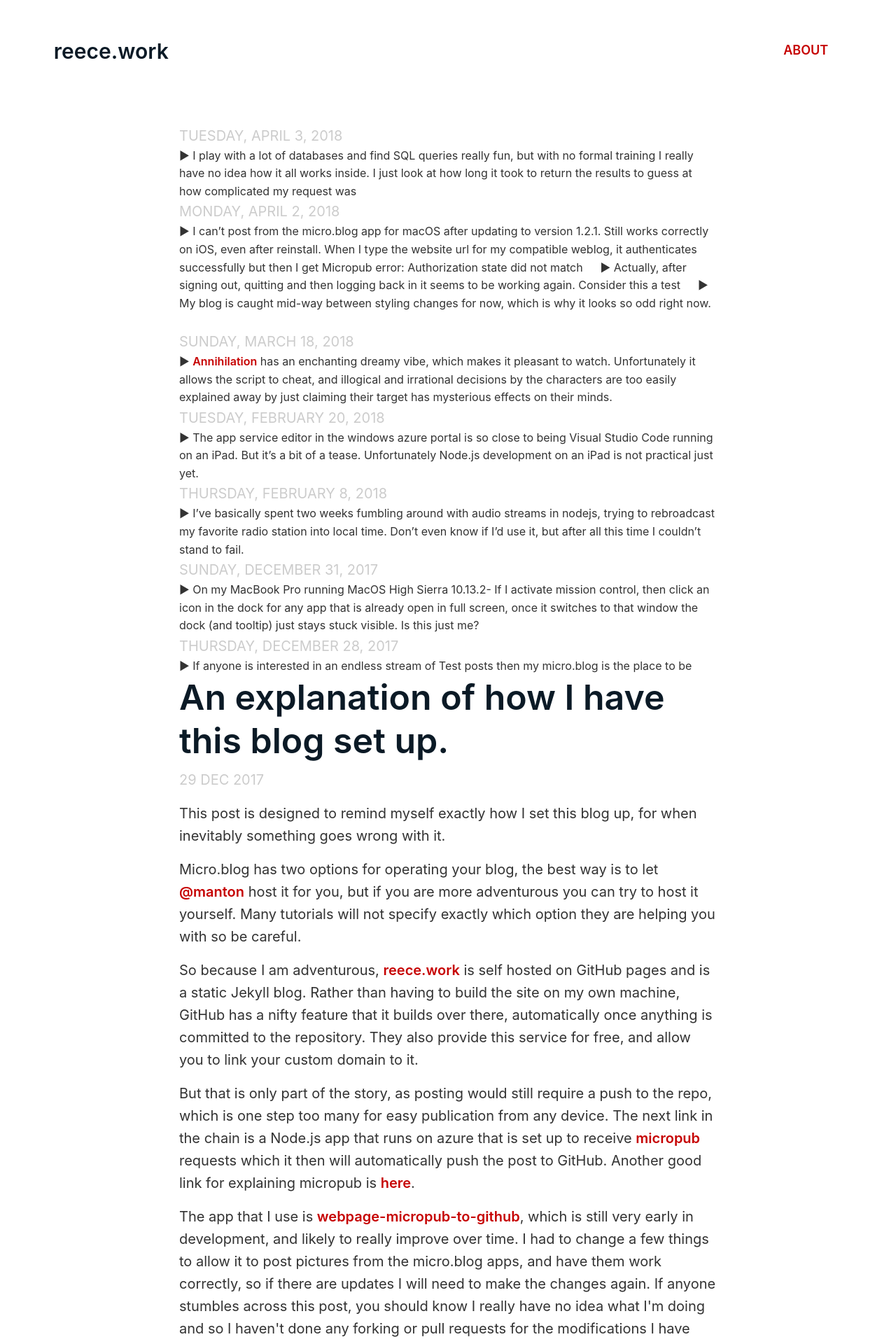
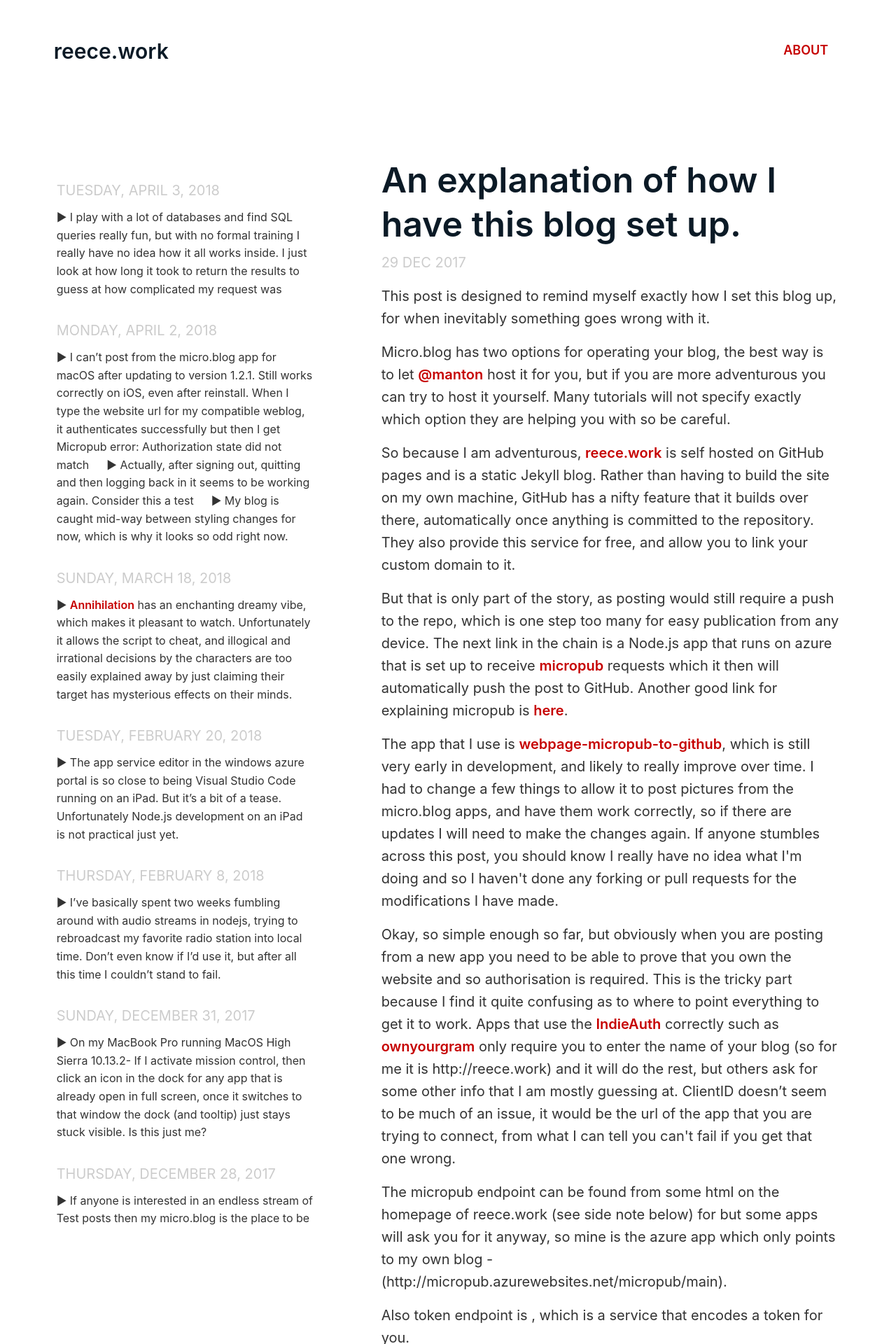
Before and after one commit to reeceorbuck/reeceorbuck.github.io, a Jekyll site: the page built from index.html, in a window 1280 px wide. Shown: the top 1920 px of the page at 70% size. Built offline with Jekyll 4.4.1, drawn with Linux system fonts in a browser that asks for light colours; the list of posts is cut into pages by our own code.

Commit message:
style updates

```diff
--- a/_config.yml
+++ b/_config.yml
@@ -33,7 +33,7 @@
 
 # Build settings
 markdown: kramdown
-gems:
+plugins:
   - github-pages
   - jekyll-paginate
   - jekyll-seo-tag
--- a/css/main.css
+++ b/css/main.css
@@ -9,7 +9,7 @@
 }
 
 .content, .banner, .site-footer {
-    padding: 2.5% 20%
+    padding: 2.5%
 }
 
 @media (max-width: 1000px) {
@@ -125,6 +125,19 @@
 
 blockquote p::after {
     content: '\201D'
+}
+
+.posts {
+    padding: 4%;
+    width: 320px;
+}
+
+.fullposts {
+    flex-grow: 3
+}
+
+.microposts {
+    flex-grow: 1
 }
 
 .post ol {
@@ -338,8 +351,9 @@
 }
 
 .content {
-    display: inline-block;
-    width: 100%
+    display: flex;
+    width: 100%;
+    flex-wrap: wrap;
 }
 
 .content article {
@@ -485,3 +499,8 @@
     text-align: center;
     width: 100%
 }
+
+.journalDate {
+    margin-top: 30px;
+    margin-bottom: 10px;
+}
--- a/index.html
+++ b/index.html
@@ -2,11 +2,11 @@
 layout: default
 ---
 
-<div class="posts">
+<div class="posts microposts">
   {% assign postsByDay =
     site.posts | where_exp:"post", "post.title == ''" | group_by_exp:"post", "post.date | date: '%A, %B %e, %Y'" %}
     {% for day in postsByDay %}
-      <div class="u-url post-date">{{ day.name }}</div>
+      <div class="journalDate post-date">{{ day.name }}</div>
         <ul>
           {% assign sorted = day.items | reverse %}
           {% for post in sorted %}
@@ -21,7 +21,7 @@
     {% endfor %}
 </div>
 
-<div class="posts">
+<div class="posts fullposts">
   {% assign longPosts = site.posts | where_exp:"post", "post.title != ''" %}
   {% for post in longPosts %}
     {% include post.html post=post %}
```
